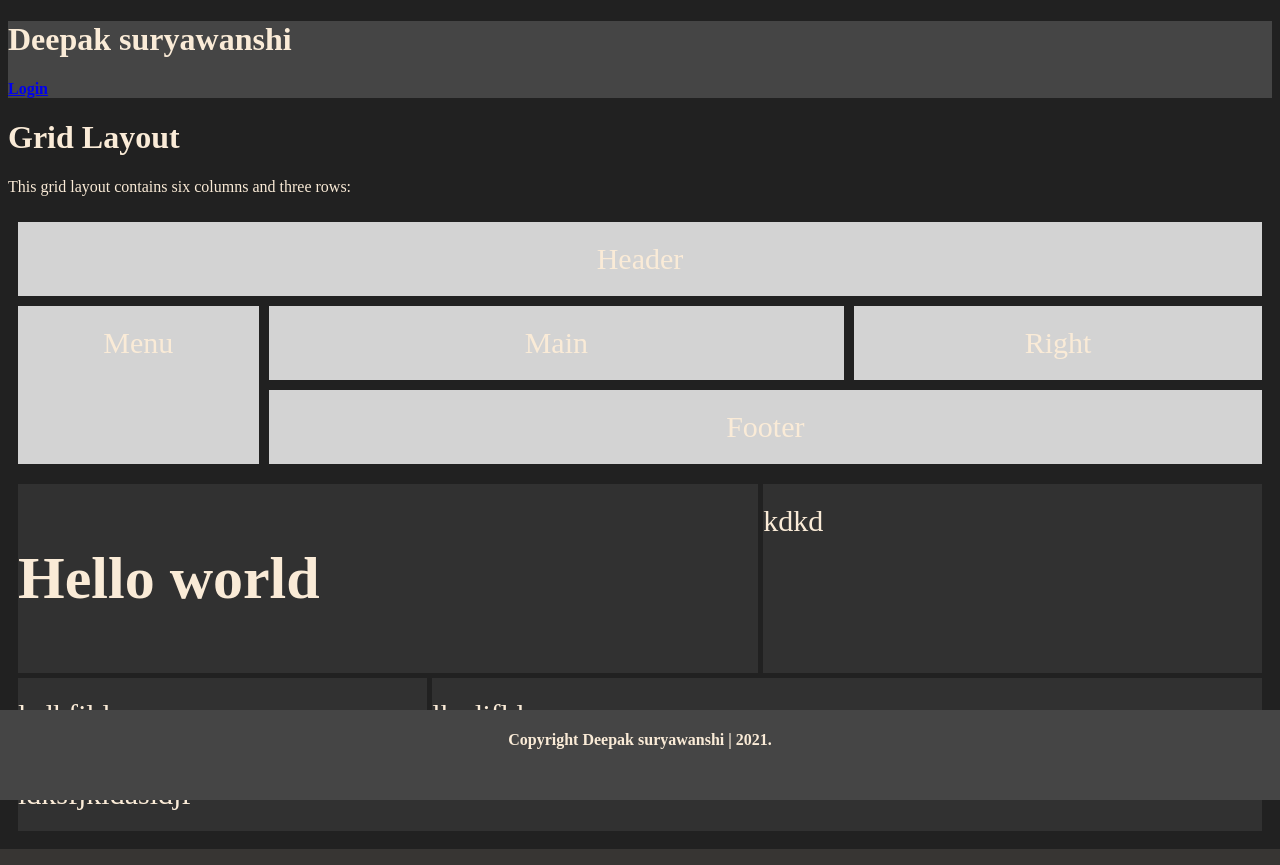
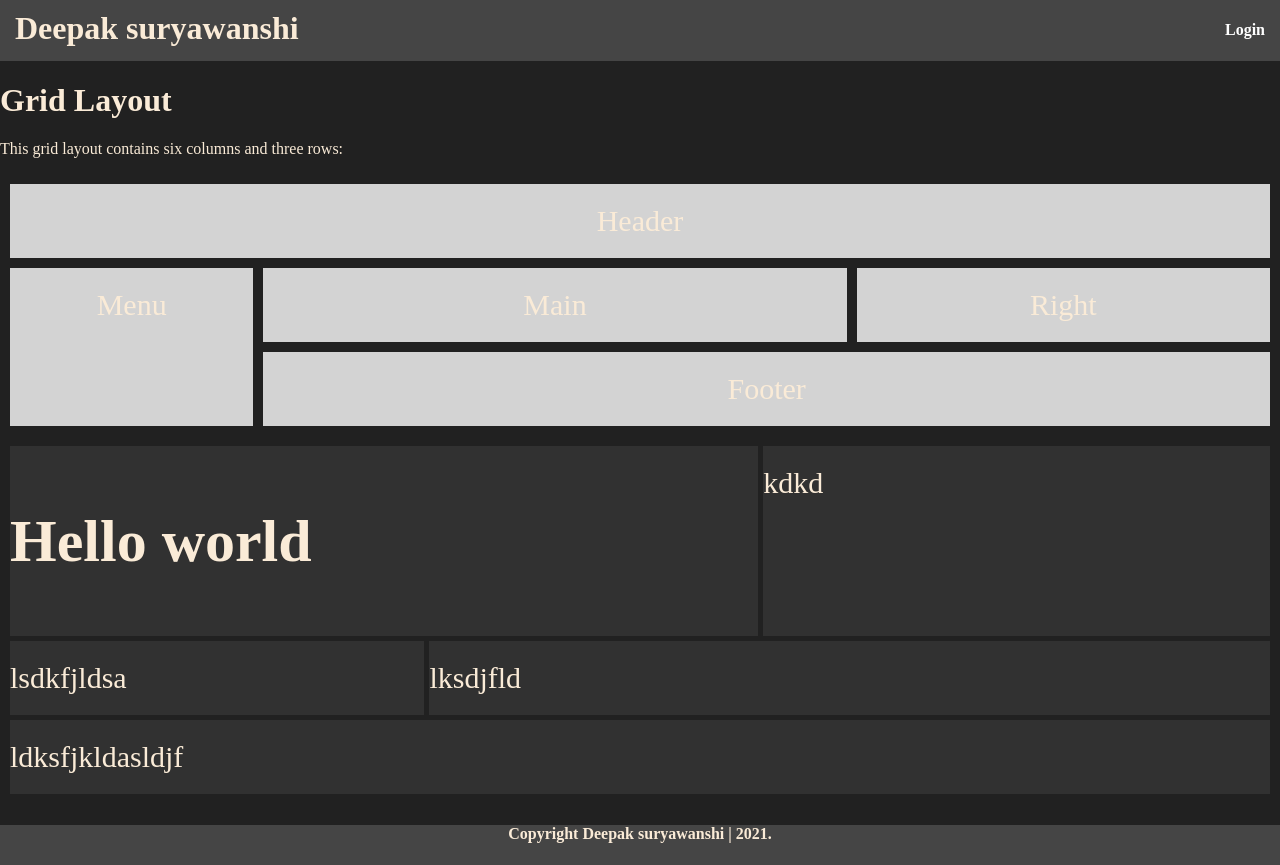
Before and after one commit to deepaksy/PR1, a PHP site: page / in a window 1280 px wide. Run offline with PHP 8.4, Linux system fonts and the light colour scheme.

Commit message:
Update style.css

```diff
--- a/style.css
+++ b/style.css
@@ -1,6 +1,7 @@
 body{
     background-color: #212121;
     color: antiquewhite;
+    margin:0;
 }
 .item1 { grid-area: header; }
 .item2 { grid-area: menu; }
@@ -55,28 +56,31 @@ body{
   text-align: center;
   width: 100%;
   background-color: #454545;
-  height: 90px;
-  position: fixed;
-  left: 0;
-  right: 0;
-  bottom: 0;
+  height: 40px;
+
 }
 
 header{
   width: 100%;
   background-color: #454545;
+  margin: 0%;
+  display: flex;
+  justify-content: space-between;
+}
+ header > h4{
+   padding-right: 15px ;
+ }
+
+header > h1{
+  margin: 0;
+  padding: 10px 15px;
 }
 
-
-
-
-
-
-
-
-
-
-
+header a{
+  text-decoration: none;
+  color: white;
+}
+/*MEDIA QUERIES*/
 
 @media only screen and (max-width:600px){
   .grid-test{
@@ -88,6 +92,10 @@ header{
 
   .last{
     height: 50px;
+    position: fixed;
+    left: 0;
+    right: 0;
+    bottom: 0;
   }
 
   header{
```
